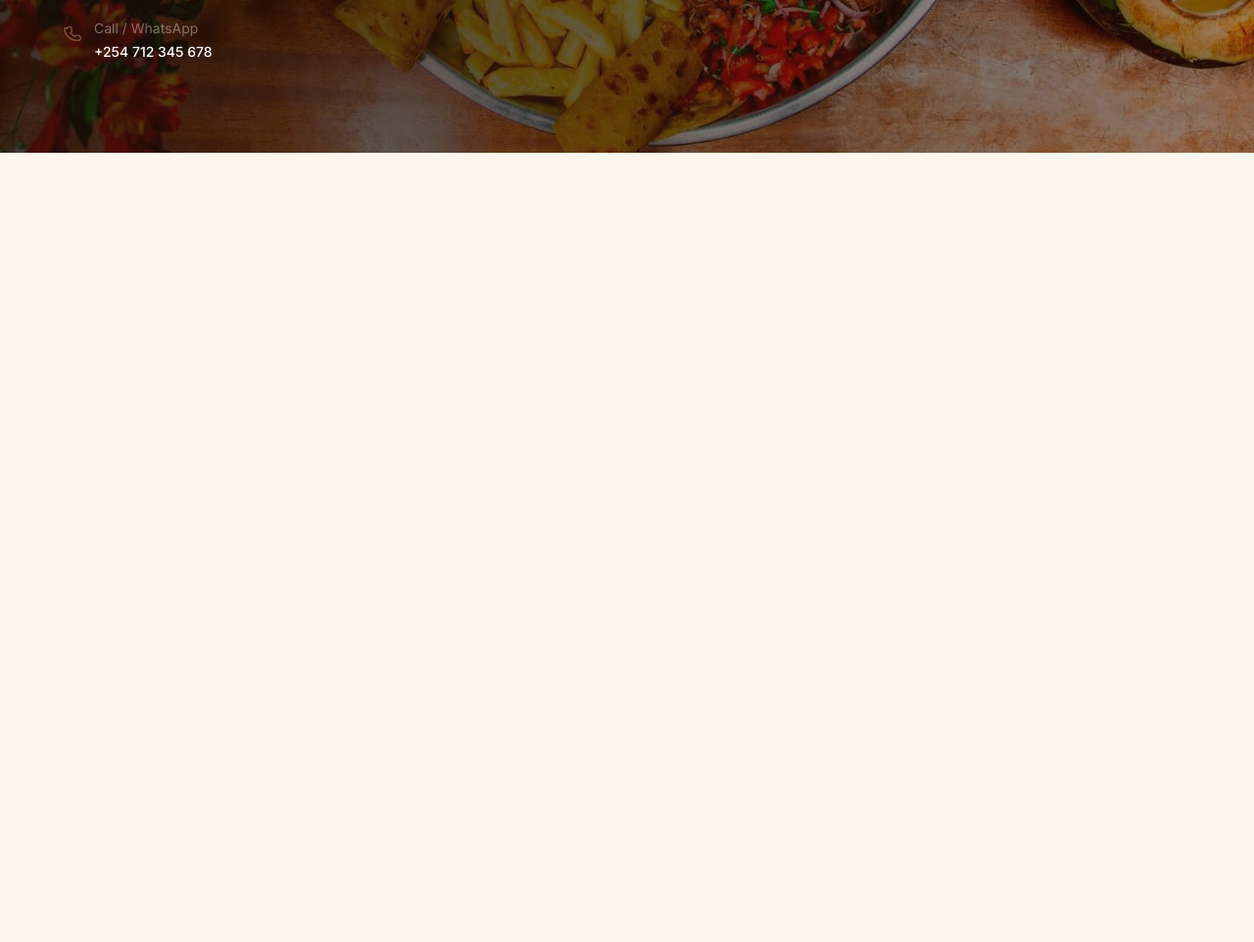
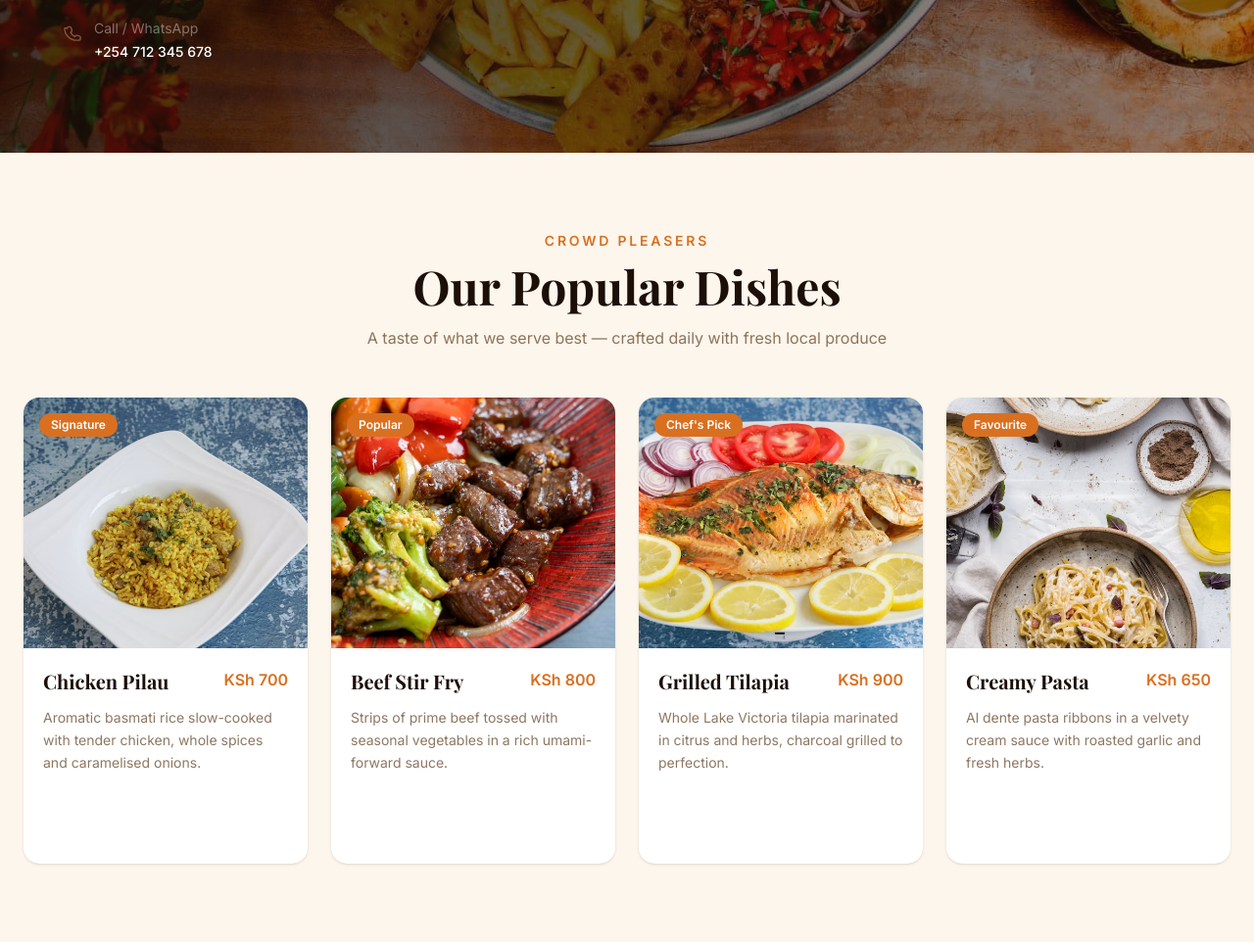
Before and after one commit to EdwinTarus/SpiceBite-restaurant, a Flask app: page / in a window 1280 px wide. Shown: the part 645-1607 px from the top of the page at 98% size. Before the commit the page ends 801 px from the top, so only its background shows below. Run offline with Flask 3, Linux system fonts and the light colour scheme.

Commit message:
implementsand styles the popular dishes page

```diff
--- a/static/css/output.css
+++ b/static/css/output.css
@@ -16,7 +16,10 @@
     --spacing: 0.25rem;
     --container-xl: 36rem;
     --container-2xl: 42rem;
+    --container-3xl: 48rem;
     --container-7xl: 80rem;
+    --text-xs: 0.75rem;
+    --text-xs--line-height: calc(1 / 0.75);
     --text-sm: 0.875rem;
     --text-sm--line-height: calc(1.25 / 0.875);
     --text-base: 1rem;
@@ -39,6 +42,7 @@
     --leading-tight: 1.25;
     --leading-relaxed: 1.625;
     --radius-lg: 0.5rem;
+    --radius-2xl: 1rem;
     --default-transition-duration: 150ms;
     --default-transition-timing-function: cubic-bezier(0.4, 0, 0.2, 1);
     --default-font-family: var(--font-sans);
@@ -217,11 +221,26 @@
   .static {
     position: static;
   }
+  .sticky {
+    position: sticky;
+  }
   .inset-0 {
     inset: 0px;
   }
+  .top-0 {
+    top: 0px;
+  }
+  .top-4 {
+    top: calc(var(--spacing) * 4);
+  }
+  .left-4 {
+    left: calc(var(--spacing) * 4);
+  }
   .z-10 {
     z-index: 10;
+  }
+  .z-50 {
+    z-index: 50;
   }
   .container {
     width: 100%;
@@ -247,6 +266,9 @@
   .mt-1 {
     margin-top: var(--spacing);
   }
+  .mt-3 {
+    margin-top: calc(var(--spacing) * 3);
+  }
   .mt-4 {
     margin-top: calc(var(--spacing) * 4);
   }
@@ -258,6 +280,9 @@
   }
   .mt-10 {
     margin-top: calc(var(--spacing) * 10);
+  }
+  .mt-12 {
+    margin-top: calc(var(--spacing) * 12);
   }
   .mb-3 {
     margin-bottom: calc(var(--spacing) * 3);
@@ -301,6 +326,9 @@
   .h-28 {
     height: calc(var(--spacing) * 28);
   }
+  .h-64 {
+    height: calc(var(--spacing) * 64);
+  }
   .h-\[calc\(100vh-5rem\)\] {
     height: calc(100vh - 5rem);
   }
@@ -309,6 +337,9 @@
   }
   .min-h-\[60vh\] {
     min-height: 60vh;
+  }
+  .min-h-\[220px\] {
+    min-height: 220px;
   }
   .min-h-screen {
     min-height: 100vh;
@@ -330,6 +361,9 @@
   }
   .max-w-2xl {
     max-width: var(--container-2xl);
+  }
+  .max-w-3xl {
+    max-width: var(--container-3xl);
   }
   .max-w-7xl {
     max-width: var(--container-7xl);
@@ -417,6 +451,9 @@
   .rounded {
     border-radius: 0.25rem;
   }
+  .rounded-2xl {
+    border-radius: var(--radius-2xl);
+  }
   .rounded-full {
     border-radius: calc(infinity * 1px);
   }
@@ -479,6 +516,9 @@
   .bg-transparent {
     background-color: transparent;
   }
+  .bg-white {
+    background-color: var(--color-white);
+  }
   .bg-gradient-to-r {
     --tw-gradient-position: to right in oklab;
     background-image: linear-gradient(var(--tw-gradient-stops));
@@ -514,8 +554,14 @@
   .object-cover {
     object-fit: cover;
   }
+  .p-5 {
+    padding: calc(var(--spacing) * 5);
+  }
   .px-1 {
     padding-inline: var(--spacing);
+  }
+  .px-3 {
+    padding-inline: calc(var(--spacing) * 3);
   }
   .px-5 {
     padding-inline: calc(var(--spacing) * 5);
@@ -529,11 +575,17 @@
   .px-10 {
     padding-inline: calc(var(--spacing) * 10);
   }
+  .py-1 {
+    padding-block: var(--spacing);
+  }
   .py-3 {
     padding-block: calc(var(--spacing) * 3);
   }
   .py-3\.5 {
     padding-block: calc(var(--spacing) * 3.5);
+  }
+  .py-20 {
+    padding-block: calc(var(--spacing) * 20);
   }
   .pr-6 {
     padding-right: calc(var(--spacing) * 6);
@@ -578,6 +630,10 @@
   .text-xl {
     font-size: var(--text-xl);
     line-height: var(--tw-leading, var(--text-xl--line-height));
+  }
+  .text-xs {
+    font-size: var(--text-xs);
+    line-height: var(--tw-leading, var(--text-xs--line-height));
   }
   .text-\[10px\] {
     font-size: 10px;
@@ -659,6 +715,12 @@
   .text-\[var\(--spice-text\)\] {
     color: var(--spice-text);
   }
+  .text-\[var\(--spice-text\)\]\/70 {
+    color: var(--spice-text);
+    @supports (color: color-mix(in lab, red, red)) {
+      color: color-mix(in oklab, var(--spice-text) 70%, transparent);
+    }
+  }
   .text-\[var\(--spice-wh\)\] {
     color: var(--spice-wh);
   }
@@ -712,6 +774,10 @@
     --tw-shadow: 0 1px 3px 0 var(--tw-shadow-color, rgb(0 0 0 / 0.1)), 0 1px 2px -1px var(--tw-shadow-color, rgb(0 0 0 / 0.1));
     box-shadow: var(--tw-inset-shadow), var(--tw-inset-ring-shadow), var(--tw-ring-offset-shadow), var(--tw-ring-shadow), var(--tw-shadow);
   }
+  .shadow-sm {
+    --tw-shadow: 0 1px 3px 0 var(--tw-shadow-color, rgb(0 0 0 / 0.1)), 0 1px 2px -1px var(--tw-shadow-color, rgb(0 0 0 / 0.1));
+    box-shadow: var(--tw-inset-shadow), var(--tw-inset-ring-shadow), var(--tw-ring-offset-shadow), var(--tw-ring-shadow), var(--tw-shadow);
+  }
   .ring {
     --tw-ring-shadow: var(--tw-ring-inset,) 0 0 0 calc(1px + var(--tw-ring-offset-width)) var(--tw-ring-color, currentcolor);
     box-shadow: var(--tw-inset-shadow), var(--tw-inset-ring-shadow), var(--tw-ring-offset-shadow), var(--tw-ring-shadow), var(--tw-shadow);
@@ -736,7 +802,25 @@
     transition-timing-function: var(--tw-ease, var(--default-transition-timing-function));
     transition-duration: var(--tw-duration, var(--default-transition-duration));
   }
+  .duration-300 {
+    --tw-duration: 300ms;
+    transition-duration: 300ms;
+  }
+  .duration-500 {
+    --tw-duration: 500ms;
+    transition-duration: 500ms;
+  }
   @media (hover: hover) {
+    .hover\:-translate-y-1:hover {
+      --tw-translate-y: calc(var(--spacing) * -1);
+      translate: var(--tw-translate-x) var(--tw-translate-y);
+    }
+    .hover\:scale-105:hover {
+      --tw-scale-x: 105%;
+      --tw-scale-y: 105%;
+      --tw-scale-z: 105%;
+      scale: var(--tw-scale-x) var(--tw-scale-y);
+    }
     .hover\:bg-\[var\(--spice-gold\)\]:hover {
       background-color: var(--spice-gold);
     }
@@ -766,6 +850,10 @@
     .hover\:text-white:hover {
       color: var(--color-white);
     }
+    .hover\:shadow-lg:hover {
+      --tw-shadow: 0 10px 15px -3px var(--tw-shadow-color, rgb(0 0 0 / 0.1)), 0 4px 6px -4px var(--tw-shadow-color, rgb(0 0 0 / 0.1));
+      box-shadow: var(--tw-inset-shadow), var(--tw-inset-ring-shadow), var(--tw-ring-offset-shadow), var(--tw-ring-shadow), var(--tw-shadow);
+    }
   }
   @media (width >= 40rem) {
     .sm\:grid-cols-2 {
@@ -774,6 +862,10 @@
     .sm\:flex-row {
       flex-direction: row;
     }
+    .sm\:text-5xl {
+      font-size: var(--text-5xl);
+      line-height: var(--tw-leading, var(--text-5xl--line-height));
+    }
   }
   @media (width >= 64rem) {
     .lg\:flex {
@@ -781,6 +873,9 @@
     }
     .lg\:hidden {
       display: none;
+    }
+    .lg\:grid-cols-4 {
+      grid-template-columns: repeat(4, minmax(0, 1fr));
     }
     .lg\:p-0 {
       padding: 0px;
@@ -1056,6 +1151,40 @@
   syntax: "*";
   inherits: false;
 }
+@property --tw-duration {
+  syntax: "*";
+  inherits: false;
+}
+@property --tw-translate-x {
+  syntax: "*";
+  inherits: false;
+  initial-value: 0;
+}
+@property --tw-translate-y {
+  syntax: "*";
+  inherits: false;
+  initial-value: 0;
+}
+@property --tw-translate-z {
+  syntax: "*";
+  inherits: false;
+  initial-value: 0;
+}
+@property --tw-scale-x {
+  syntax: "*";
+  inherits: false;
+  initial-value: 1;
+}
+@property --tw-scale-y {
+  syntax: "*";
+  inherits: false;
+  initial-value: 1;
+}
+@property --tw-scale-z {
+  syntax: "*";
+  inherits: false;
+  initial-value: 1;
+}
 @layer properties {
   @supports ((-webkit-hyphens: none) and (not (margin-trim: inline))) or ((-moz-orient: inline) and (not (color:rgb(from red r g b)))) {
     *, ::before, ::after, ::backdrop {
@@ -1110,6 +1239,13 @@
       --tw-drop-shadow-color: initial;
       --tw-drop-shadow-alpha: 100%;
       --tw-drop-shadow-size: initial;
+      --tw-duration: initial;
+      --tw-translate-x: 0;
+      --tw-translate-y: 0;
+      --tw-translate-z: 0;
+      --tw-scale-x: 1;
+      --tw-scale-y: 1;
+      --tw-scale-z: 1;
     }
   }
 }
--- /dev/null
+++ b/static/data/popular-dishes.json
@@ -0,0 +1,30 @@
+[
+    {
+        "name": "Chicken Pilau",
+        "price": "KSh 700",
+        "desc": "Aromatic basmati rice slow-cooked with tender chicken, whole spices and caramelised onions.",
+        "img": "/static/images/chicken-pilau.jpg",
+        "tag": "Signature"
+    },
+    {
+        "name": "Beef Stir Fry",
+        "price": "KSh 800",
+        "desc": "Strips of prime beef tossed with seasonal vegetables in a rich umami-forward sauce.",
+        "img": "/static/images/beef-stir-fry.jpg",
+        "tag": "Popular"
+    },
+    {
+        "name": "Grilled Tilapia",
+        "price": "KSh 900",
+        "desc": "Whole Lake Victoria tilapia marinated in citrus and herbs, charcoal grilled to perfection.",
+        "img": "/static/images/grilled-tilapia.jpg",
+        "tag": "Chef's Pick"
+    },
+    {
+        "name": "Creamy Pasta",
+        "price": "KSh 650",
+        "desc": "Al dente pasta ribbons in a velvety cream sauce with roasted garlic and fresh herbs.",
+        "img": "/static/images/creamy-pasta.jpg",
+        "tag": "Favourite"
+    }
+]
--- /dev/null
+++ b/static/js/main.js
@@ -0,0 +1,60 @@
+fetch("/static/data/popular-dishes.json")
+    .then(response => response.json())
+    .then(dishes => {
+
+        const dishesGrid = document.getElementById("popular-dishes-grid");
+
+        dishes.forEach(dish => {
+
+            const card = document.createElement("article");
+
+            card.className =
+                "overflow-hidden rounded-2xl bg-white shadow-sm transition duration-300 hover:-translate-y-1 hover:shadow-lg";
+
+            card.innerHTML = `
+                <!-- Image -->
+                <div class="relative h-64 overflow-hidden">
+
+                    <img
+                        src="${dish.img}"
+                        alt="${dish.name}"
+                        class="h-full w-full object-cover transition duration-500 hover:scale-105"
+                    >
+
+                    <!-- Tag -->
+                    <span class="absolute left-4 top-4 rounded-full bg-[var(--spice-orange)] px-3 py-1 font-body text-xs font-semibold text-white">
+                        ${dish.tag}
+                    </span>
+
+                </div>
+
+                <!-- Card Content -->
+                <div class="flex min-h-[220px] flex-col p-5">
+
+                    <!-- Name + Price -->
+                    <div class="flex items-start justify-between gap-4">
+
+                        <h3 class="font-display text-xl font-bold text-[var(--spice-dark)]">
+                            ${dish.name}
+                        </h3>
+
+                        <span class="shrink-0 font-body text-base font-semibold text-[var(--spice-orange)]">
+                            ${dish.price}
+                        </span>
+
+                    </div>
+
+                    <!-- Description -->
+                    <p class="mt-3 font-body text-sm leading-relaxed text-[var(--spice-text)]/70">
+                        ${dish.desc}
+                    </p>
+
+                </div>
+            `;
+
+            dishesGrid.appendChild(card);
+        });
+    })
+    .catch(error => {
+        console.error("Error loading popular dishes:", error);
+    });
--- a/templates/index.html
+++ b/templates/index.html
@@ -13,7 +13,7 @@
 <body class="bg-[var(--spice-cream)] text-[var(--spice-text)]">
 
     <!-- Navbar -->
-    <header class="border-b border-[var(--spice-border)] bg-[var(--spice-cream)]">
+    <header class="sticky top-0 z-50 border-b border-[var(--spice-border)] bg-[var(--spice-cream)]">
         <nav class="mx-auto flex h-20 w-full items-center justify-between px-6 lg:px-10 xl:px-12">
 
             <!-- Logo -->
@@ -207,6 +207,33 @@
 
     </section>
 
+    <section id="popular-dishes" class="bg-[var(--spice-cream)] py-20">
+
+        <!-- Section Heading -->
+        <div class="mx-auto max-w-3xl px-6 text-center">
+
+            <p class="font-body text-sm font-semibold uppercase tracking-[0.2em] text-[var(--spice-orange)]">
+                Crowd Pleasers
+            </p>
+
+            <h2 class="mt-3 font-display text-4xl font-bold text-[var(--spice-dark)] sm:text-5xl">
+                Our Popular Dishes
+            </h2>
+
+            <p class="mt-4 font-body text-base leading-relaxed text-[var(--spice-text)]/70">
+                A taste of what we serve best — crafted daily with fresh local produce
+            </p>
+
+        </div>
+
+        <div id="popular-dishes-grid"
+            class="mx-auto mt-12 grid max-w-7xl grid-cols-1 gap-6 px-6 sm:grid-cols-2 lg:grid-cols-4">
+        </div>
+
+    </section>
+
+    <script src="{{ url_for('static', filename='js/main.js') }}"></script>
+
 </body>
 
 </html>
```
Also changed, not shown: static/images/beef-stir-fry.jpg (added), static/images/chicken-pilau.jpg (added), static/images/creamy-pasta.jpg (added), static/images/grilled-tilapia.jpg (added).
